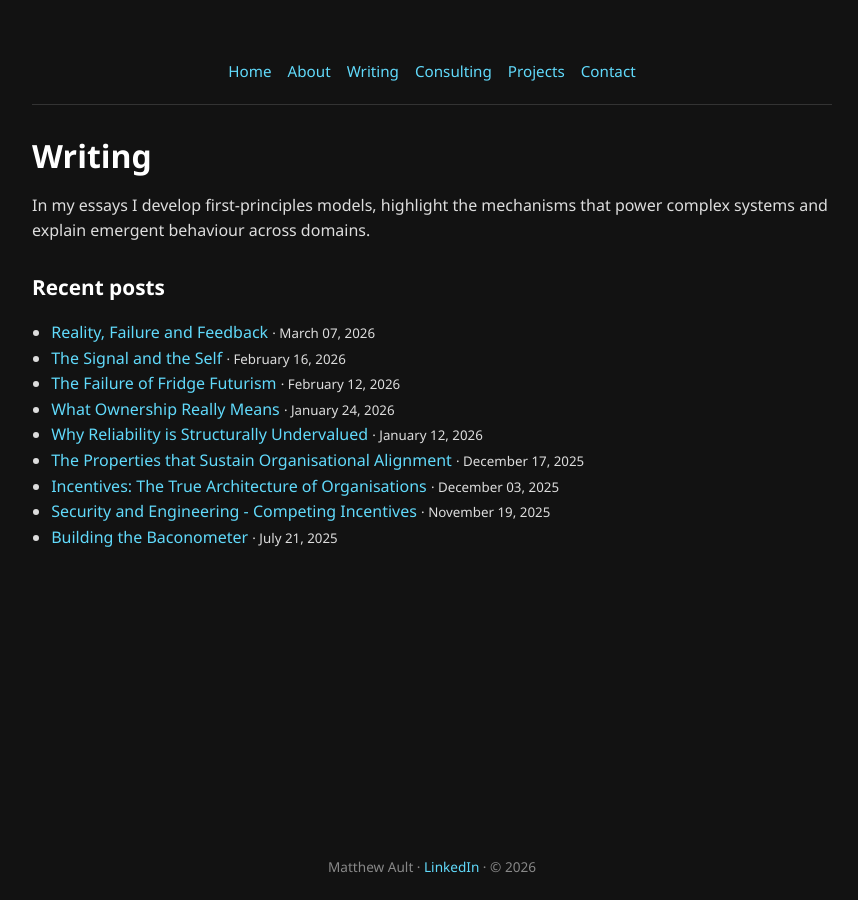
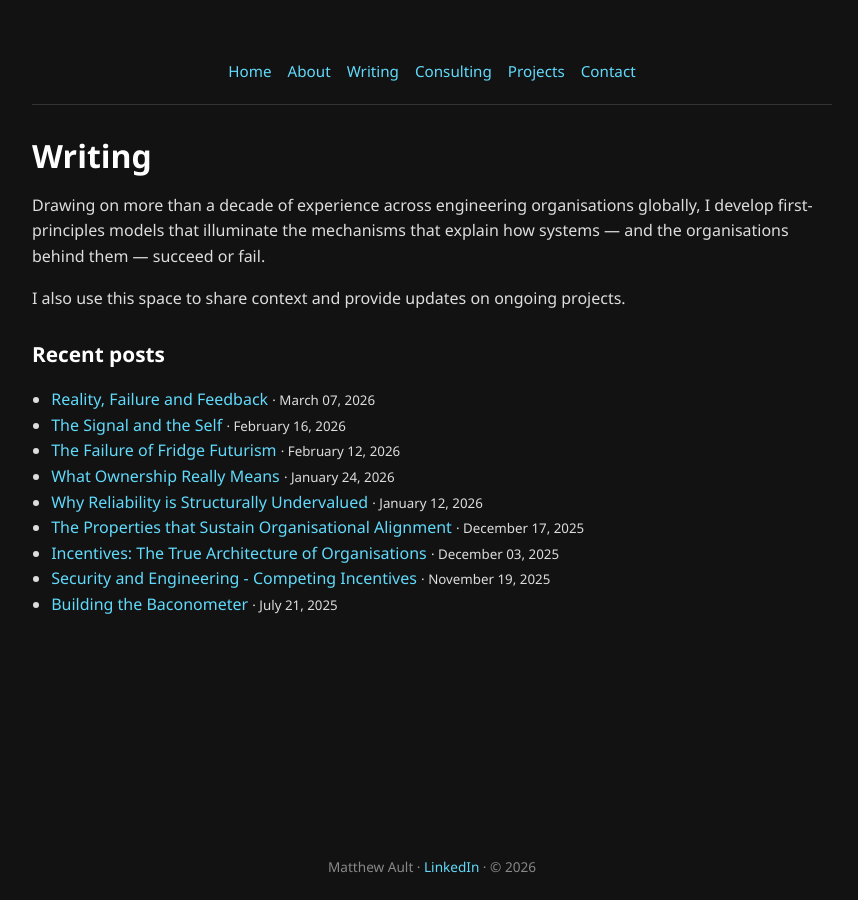
Before and after one commit to aultimus/foobarcat-homepage, a Jekyll site: the page built from blog/index.html, in a window 1280 px wide. Shown: the whole page, without its empty margins (208-1066 px from the left). Built offline with Jekyll 4.4.1, drawn with Linux system fonts in a browser that asks for light colours.

Commit message:
tighten writing and about wording

```diff
--- a/about/index.html
+++ b/about/index.html
@@ -146,7 +146,7 @@
                 My background is in distributed systems, ingestion pipelines, and real-time media platforms. At Segment I built and debugged large-scale data pipelines in a high-agency engineering culture, shaping how I think about incentives, structure, and emergent behaviour.
                 </p>
                 <p>
-                I’m particularly interested in how across domains system architecture explains outcomes. How incentives, feedback loops, and constraint shape behaviour, and how success and failure are often downstream of design.
+                I’m particularly interested in how system architecture explains outcomes. How incentives, feedback loops, and constraint shape behaviour, and how success and failure are often downstream of design.
                 </p>
                 <p>
                 This site collects my longer-form writing, projects and consulting offering.
--- a/blog/index.html
+++ b/blog/index.html
@@ -5,7 +5,10 @@ title: Writing – Foobarcat
 
 <h1>Writing</h1>
 <p>
-  In my essays I develop first-principles models, highlight the mechanisms that power complex systems and explain emergent behaviour across domains.
+  Drawing on more than a decade of experience across engineering organisations globally, I develop first-principles models that illuminate the mechanisms that explain how systems — and the organisations behind them — succeed or fail.
+</p>
+<p>
+  I also use this space to share context and provide updates on ongoing projects.
 </p>
 
 <h2>Recent posts</h2>
```
